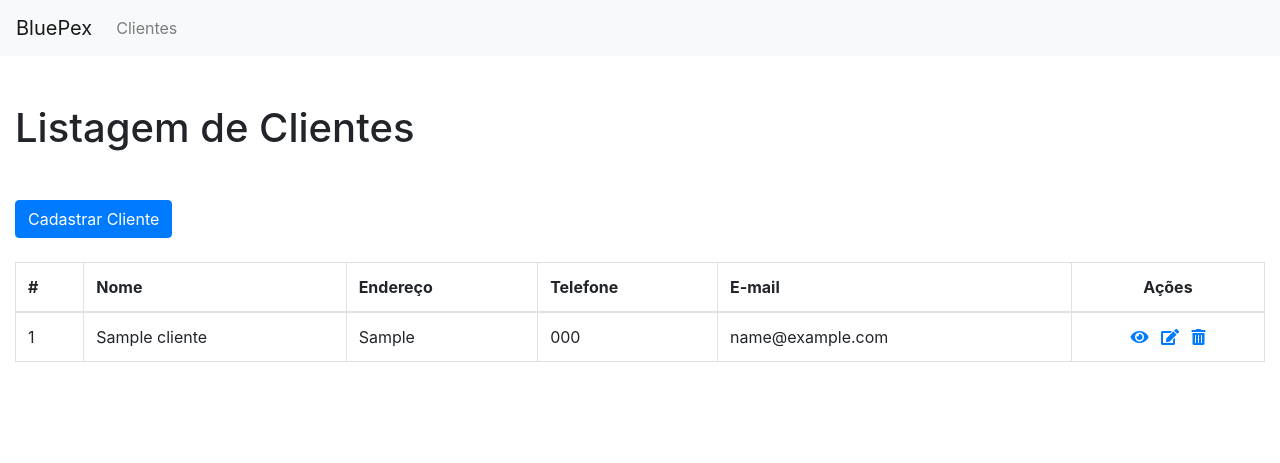
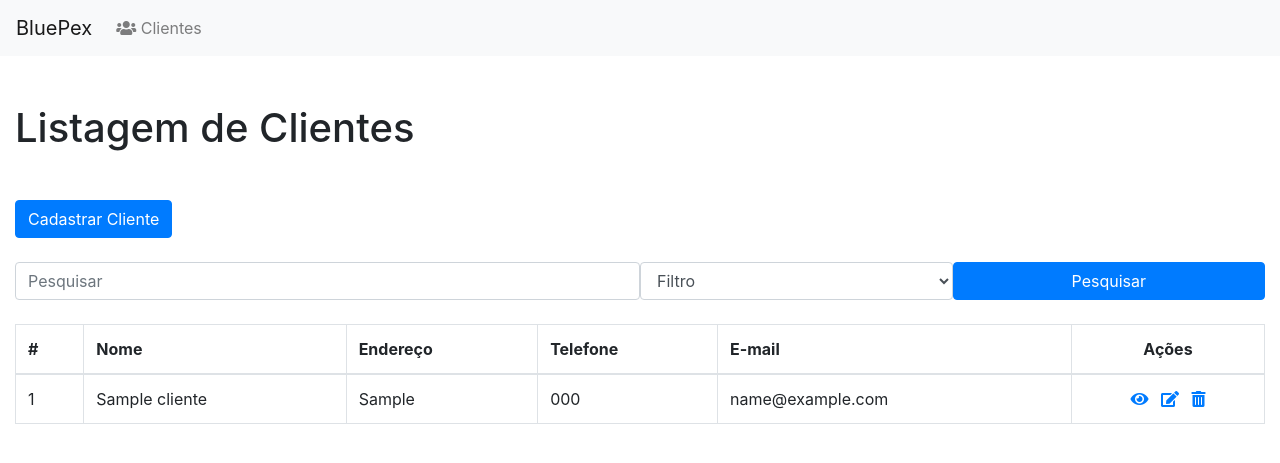
Before and after one commit to wesley-peres/bluepex, a CodeIgniter app: page /bluepex/index.php/clientes/index in a window 1280 px wide. Shown: the top 463 px of the page. Run offline with CodeIgniter, Linux system fonts and the light colour scheme; tables that the repository leaves empty hold one stand-in row (values such as "Sample post"); some libraries are stand-ins or nearby versions.

Commit message:
search feature

```diff
--- a/application/config/routes.php
+++ b/application/config/routes.php
@@ -55,3 +55,6 @@ $route['translate_uri_dashes'] = FALSE;
 
 $route['clientes/page'] = "Clientes";
 $route['clientes/page/(:num)'] = "Clientes";
+
+$route['clientes/search'] = "Clientes";
+$route['clientes/search/(:any)'] = "Clientes";
--- a/application/controllers/Clientes.php
+++ b/application/controllers/Clientes.php
@@ -12,6 +12,15 @@ class Clientes extends CI_Controller {
 
 	public function index()
 	{
+
+		$search = array();
+
+		if(!empty($this->input->post('pesquisa')) && !empty($this->input->post('filtro'))) {
+			$search = [
+				$this->input->post('filtro') => $this->input->post('pesquisa')
+			];
+		}
+
 		$config = array(
 			"base_url" => base_url('clientes/page'),
 			"per_page" => 10,
@@ -44,7 +53,7 @@ class Clientes extends CI_Controller {
 
 		$offset = ($this->uri->segment(3)) ? $this->uri->segment(3) : 0;
 
-		$data['clientes'] = $this->clientes_model->getAll('nome', 'asc', $config['per_page'], $offset);
+		$data['clientes'] = $this->clientes_model->getAll('nome', 'asc', $config['per_page'], $offset, $search);
 
 		$data['msg'] = $this->session->flashdata('msg');
 
--- a/application/models/Clientes_model.php
+++ b/application/models/Clientes_model.php
@@ -3,12 +3,16 @@ defined('BASEPATH') OR exit('No direct script access allowed');
 
 class Clientes_model extends CI_Model {
 
-	public function getAll($sort = 'id', $order = 'asc', $limit = null, $offset = null)
+	public function getAll($sort = 'id', $order = 'asc', $limit = null, $offset = null, $search = null)
     {
+
         $this->db->order_by($sort, $order);
 
-        if($limit)
+        if ($limit)
             $this->db->limit($limit, $offset);
+
+        if ($search)
+            $this->db->like($search);
 
         $query = $this->db->get('clientes');
 
--- a/application/views/clientes/list.php
+++ b/application/views/clientes/list.php
@@ -25,8 +25,9 @@
         <div class="collapse navbar-collapse" id="navbarSupportedContent">
           <ul class="navbar-nav mr-auto">
             <li class="nav-item">
-              <a class="nav-link" href="<?= base_url('clientes');?>">Clientes</a>
+              <a class="nav-link" href="<?= base_url('clientes');?>"><i class="fas fa-users"></i> Clientes</a>
             </li>
+          </ul>
         </div>
       </nav>
     </header>
@@ -40,6 +41,19 @@
       <?php } ?>
 
       <a class="btn btn-primary mb-4" href="<?= base_url('clientes/cadastrar');?>">Cadastrar Cliente</a>
+
+      <form class="form-inline mb-4" method="post" action="<?=base_url('clientes/search/');?>">
+        <input type="text" class="form-control w-50" name="pesquisa" placeholder="Pesquisar">
+        <select class="form-control w-25" name="filtro">
+          <option value="">Filtro</option>
+          <option value="id">Código</option>
+          <option value="nome">Nome</option>
+          <option value="endereco">Endereço</option>
+          <option value="telefone">Telefone</option>
+          <option value="email">E-mail</option>
+        </select>
+        <button type="submit" class="btn btn-primary w-25">Pesquisar</button>
+      </form>
 
       <?php if (count($clientes) > 0) : ?>
 
```
